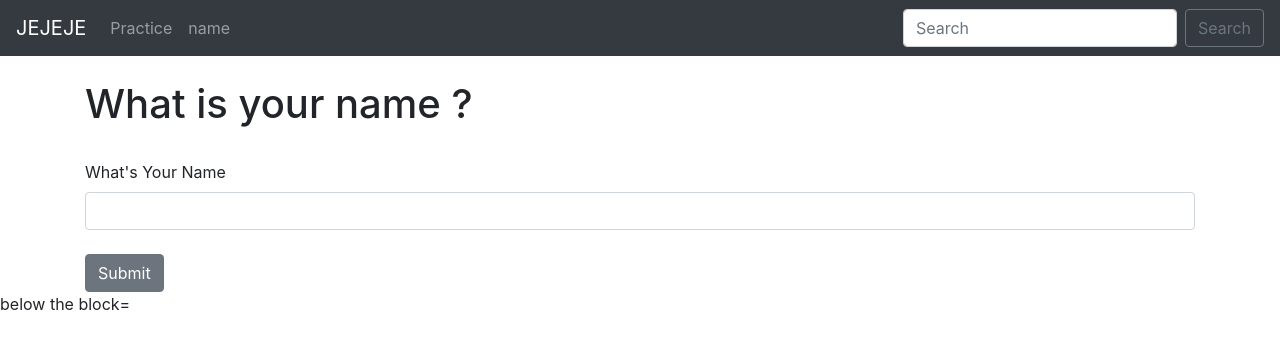
After one commit to Naidan-slv/Learning, a Flask app: page /name in a window 1280 px wide. The commit adds this page. Shown: the top 349 px of the page. Run offline with Flask 3, Linux system fonts and the light colour scheme.

Commit message:
5. WTF forms

```diff
--- a/Flask/Codemy (App 2)/app.py
+++ b/Flask/Codemy (App 2)/app.py
@@ -1,9 +1,19 @@
 from flask import Flask, render_template
-from Flask_wtf import FLaskForm
-from wtforms import StringFIeld, SubmitField
+from flask_wtf import FlaskForm
+from wtforms import StringField, SubmitField
 from wtforms.validators import DataRequired
 
+
+#create a flask instance
 app = Flask(__name__, template_folder='templates', static_folder='static', static_url_path='/')
+app.config['SECRET_KEY'] = "Naidan"
+
+#create a form class
+
+class NamerForm(FlaskForm):
+    name = StringField("What's Your Name", validators = [DataRequired()])
+    submit = SubmitField("Submit")
+
 
 @app.route('/')
 def index():
@@ -12,5 +22,21 @@
 @app.route('/practice')
 def practice():
     return render_template('practice.html')
+
+#create name page
+@app.route('/name', methods =['GET','POST' ])
+def name():
+    name = None
+    form = NamerForm()
+    #Validate Form
+    if form.validate_on_submit():
+        name = form.name.data
+        form.name.data = ''
+    return render_template('name.html',
+    name = name,
+    form = form)
+
+
+
 if __name__ == '__main__':
     app.run(host = '0.0.0.0', debug=True)
--- /dev/null
+++ b/Flask/Codemy (App 2)/templates/name.html
@@ -0,0 +1,23 @@
+{% extends "base.html"%}
+{% block title %}What Page{% endblock %}
+
+{% block content %}
+{% if name %}
+    <h1>Hello {{ name }} !!!</h1>
+{% else %}
+    <h1>What is your name ?</h1>
+    <br>
+    <form method ="POST">
+        {{ form.hidden_tag() }}
+
+        {{ form.name.label(
+            class = "form=-label") }}
+        {{ form.name(
+            class="form-control") }}
+        <br>
+        {{ form.submit(
+            class="btn btn-secondary"
+        )}}
+    </form>
+{% endif %}
+{% endblock %}
--- a/Flask/Codemy (App 2)/templates/navbar.html
+++ b/Flask/Codemy (App 2)/templates/navbar.html
@@ -9,10 +9,13 @@
       <li class="nav-item">
         <a class="nav-link" href="{{url_for('practice')}}">Practice</a>
       </li>
+      <li class="nav-item">
+        <a class="nav-link" href="{{url_for('name')}}">name</a>
+      </li>
     </ul>
     <form class="form-inline my-2 my-lg-0">
       <input class="form-control mr-sm-2" type="search" placeholder="Search" aria-label="Search">
-      <button class="btn btn-outline-success my-2 my-sm-0" type="submit">Search</button>
+      <button class="btn btn-outline-secondary my-2 my-sm-0" type="submit">Search</button>
     </form>
   </div>
 </nav>
```
